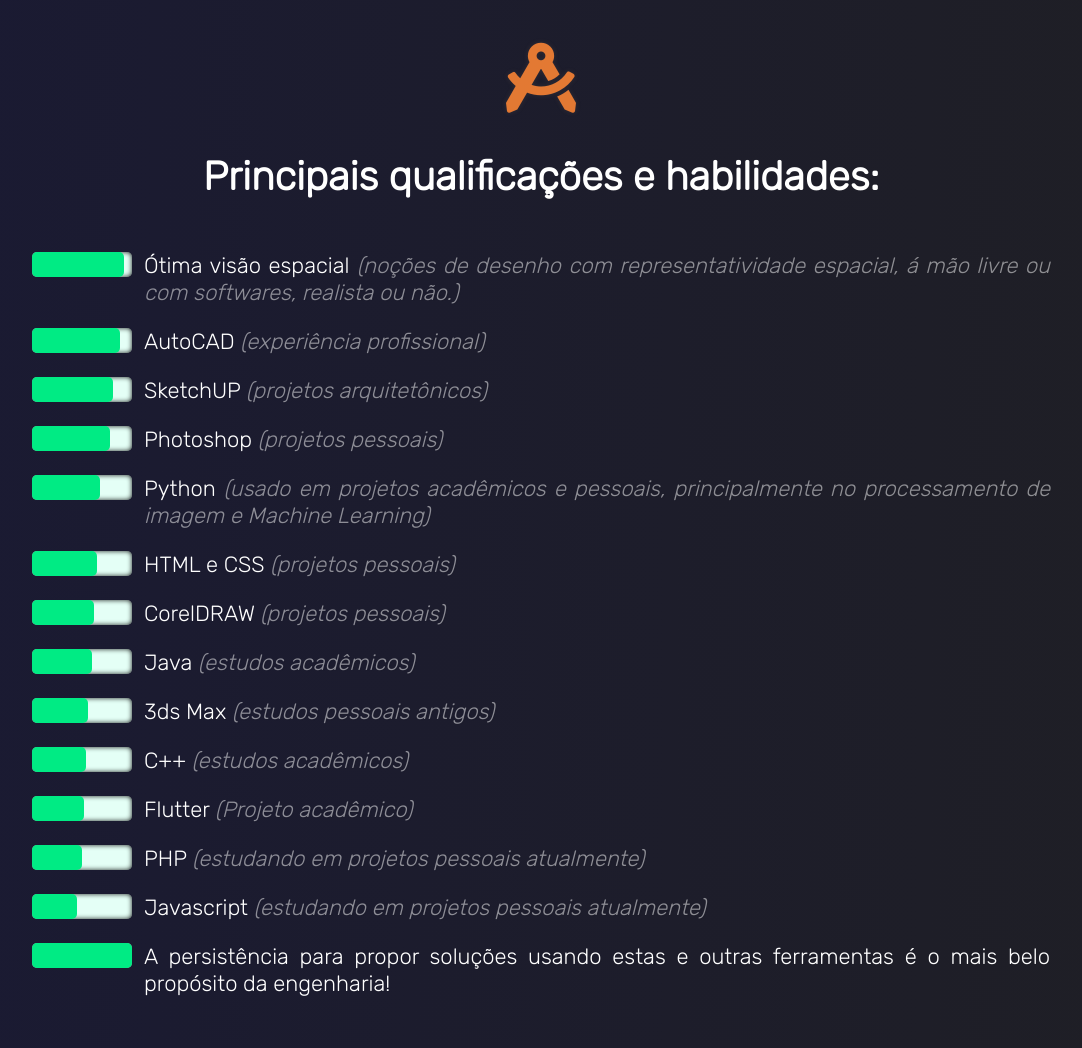
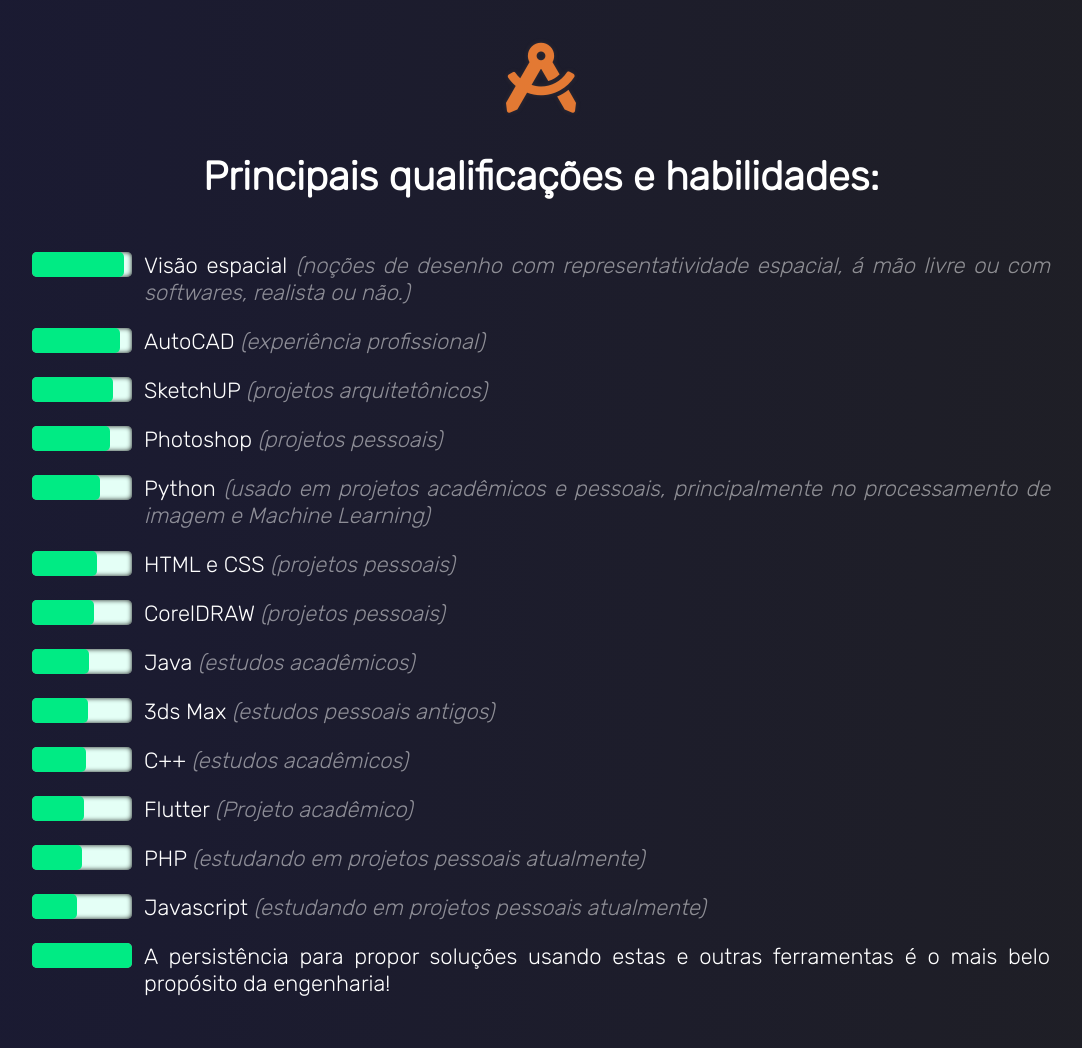
Before and after one commit to paulo-henrique-phcm/paulo-henrique-phcm.github.io, a plain HTML site: page index.html in a window 1280 px wide. Shown: the part 2681-3729 px from the top of the page, without its empty margins (99-1181 px from the left). Drawn offline with Linux system fonts and the light colour scheme; files that its build step writes are made by us from their sources.

Commit message:
Update index.html

```diff
--- a/index.html
+++ b/index.html
@@ -169,7 +169,7 @@
             <table style="width:100%">
                 <tr class='text_all'>
                     <th><div class="progress_bar_back"><div class="progress_bar" style="width:92%"></div></div></th>
-                    <td>Ótima visão espacial <i class='it_a'>(noções de desenho com representatividade espacial, á mão livre ou com softwares, realista ou não.)</i></td>
+                    <td>Visão espacial <i class='it_a'>(noções de desenho com representatividade espacial, á mão livre ou com softwares, realista ou não.)</i></td>
                 </tr>
                 <tr class='text_all'>
                     <th><div class="progress_bar_back"><div class="progress_bar" style="width:88%"></div></div></th>
@@ -196,7 +196,7 @@
                     <td>CorelDRAW <i class='it_a'>(projetos pessoais)</i></td>
                 </tr>
                 <tr class='text_all'>
-                    <th><div class="progress_bar_back"><div class="progress_bar" style="width:60%"></div></div></th>
+                    <th><div class="progress_bar_back"><div class="progress_bar" style="width:57%"></div></div></th>
                     <td>Java <i class='it_a'>(estudos acadêmicos)</i></td>
                 </tr>
                 <tr class='text_all'>
```
